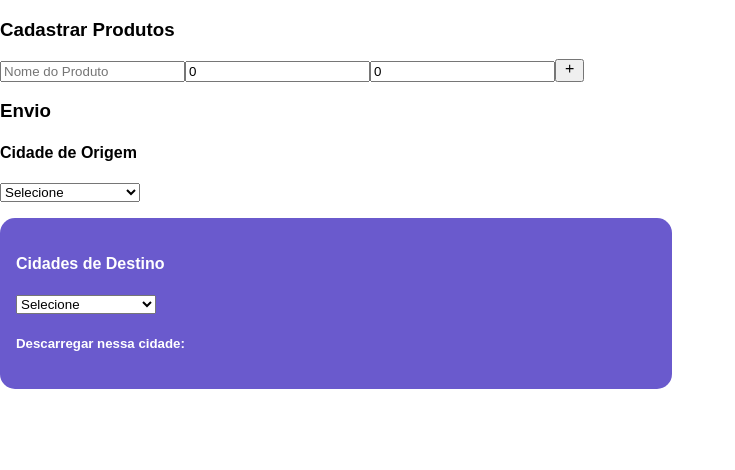
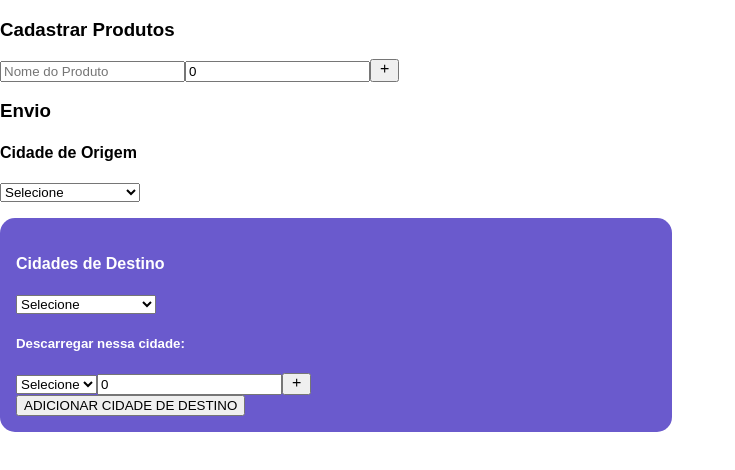
Before and after one commit to EricoBis/transportation-system, a React (Create React App) app: page / in a window 1280 px wide. Shown: the top 470 px of the page, without its empty margins (0-735 px from the left). Built offline with nearby package versions, Linux system fonts and the light colour scheme.

Commit message:
update | CitiesRegister

```diff
--- a/src/components/TransportRegister/CitiesRegister.js
+++ b/src/components/TransportRegister/CitiesRegister.js
@@ -2,11 +2,18 @@ import { useState, useContext, React } from "react";
 import { DataContext } from "../../contexts/DataContext";
 
 import { StyledContainer } from "./style";
+import { MdAdd } from "react-icons/md";
 
 function CitiesRegister({ products }) {
+  const { distanceBetween } = useContext(DataContext);
+  const [destinationList, setDestinationList] = useState([]);
 
   const [origin, setOrigin] = useState("");
   const [destination, setDestination] = useState("");
+
+  const [unloadProducts, setUnloadProducts] = useState([]);
+  const [unloadQuantity, setUnloadQuantity] = useState(0);
+  const [unloadName, setUnloadName] = useState("");
 
   const { cities } = useContext(DataContext);
 
@@ -16,9 +23,52 @@ function CitiesRegister({ products }) {
   const handleSelectDest = (e) => {
     setDestination(e.target.value);
   };
+  const handleUnloadQuantity = (e) => {
+    setUnloadQuantity(e.target.value);
+  };
+  const handleUnloadName = (e) => {
+    setUnloadName(e.target.value);
+  };
+
+  const handleAddUnload = (e) => {
+    if (!unloadQuantity || !unloadName) return;
+    const unload = {
+      name: unloadName,
+      quantity: unloadQuantity,
+    };
+    setUnloadProducts([unload, ...unloadProducts]);
+    setUnloadName("");
+    setUnloadQuantity(0);
+  };
+
+  const handleAddDest = (e) => {
+    if (!origin && !destination && !unloadProducts) return;
+
+    const distance = distanceBetween(origin, destination);
+    const result = {
+      city: destination,
+      distance_from_origin: distance,
+      unload_products: unloadProducts,
+    };
+    setDestinationList(orderByDistance([result, ...destinationList]));
+  };
+
+  const handleForm = (e) => {
+    //TODO
+  }
+
+  const orderByDistance = (destinationList) => {
+    const ordered = destinationList.sort(function (city1, city2) {
+      if (city1.distance_from_origin < city2.distance_from_origin) {
+        return -1;
+      }
+      return true;
+    });
+    return ordered;
+  };
 
   return (
-    <form>
+    <form onSubmit={handleForm}>
       <h3>Envio</h3>
       <div>
         <h4>Cidade de Origem</h4>
@@ -53,9 +103,39 @@ function CitiesRegister({ products }) {
           ) : (
             <h5>Descarregar nessa cidade:</h5>
           )}
-          <div>{}</div>
+          <div>
+            <select value={unloadName} onChange={handleUnloadName}>
+              <option value="">Selecione</option>
+              {products.map((product, index) => {
+                return (
+                  <option value={product.name} key={index}>
+                    {product.name}
+                  </option>
+                );
+              })}
+            </select>
+            <input
+              type="number"
+              value={unloadQuantity}
+              onChange={handleUnloadQuantity}
+              placeholder={"0"}
+            />
+            <button type="button" onClick={handleAddUnload}>
+              <MdAdd />
+            </button>
+          </div>
         </div>
-
+        <button type="button" onClick={handleAddDest}>
+          ADICIONAR CIDADE DE DESTINO
+        </button>
+        {destinationList &&
+          destinationList.map((dest, index) => {
+            return (
+              <p key={index}>
+                {dest.city}-{dest.distance_from_origin}
+              </p>
+            );
+          })}
       </StyledContainer>
     </form>
   );
--- a/src/components/TransportRegister/ProductRegister.js
+++ b/src/components/TransportRegister/ProductRegister.js
@@ -6,7 +6,6 @@ import { MdAdd } from "react-icons/md";
 const initial_value = {
   name: "",
   weight: 0,
-  quantity: 0,
 };
 
 function ProductRegister({products, setProducts}) {
@@ -17,7 +16,6 @@ function ProductRegister({products, setProducts}) {
     return {
       name: input.name,
       weight: input.weight,
-      quantity: input.quantity,
     };
   };
 
@@ -30,12 +28,6 @@ function ProductRegister({products, setProducts}) {
     //TODO REGEX
     let aux = getAux();
     aux.weight = e.target.value;
-    setInput(aux);
-  };
-  const handleQuantity = (e) => {
-    //TODO REGEX
-    let aux = getAux();
-    aux.quantity = e.target.value;
     setInput(aux);
   };
 
@@ -62,12 +54,6 @@ function ProductRegister({products, setProducts}) {
           onChange={handleWeight}
           placeholder={"Peso p/unidade"}
         />
-        <input
-          type="number"
-          value={input.quantity}
-          onChange={handleQuantity}
-          placeholder={"0"}
-        />
         <button type="submit">
           <MdAdd />
         </button>
--- a/src/contexts/DataContext.js
+++ b/src/contexts/DataContext.js
@@ -24,20 +24,25 @@ export const DataProvider = ({ children }) => {
   const [citiesDistances, setCitiesDistances] = useState({});
   const [cities, setCities] = useState([]);
 
-  const consult = (origin, destination, transpMode) => {
+  const transpCost = (distance, transpMode) => {
+    const result = trucks.find((item) => item.id === transpMode);
+    return result.price * distance;
+  };
+
+  const distanceBetween = (origin, destination) => {
     const distance = citiesDistances[origin][destination];
-    const result = trucks.find((item) => item.id === transpMode);
-    const cost = result.price * distance;
-
-    return {
-      distance,
-      cost,
-    };
+    return parseInt(distance);
   };
 
   return (
     <DataContext.Provider
-      value={{ citiesDistances, setCitiesDistances, cities, setCities, consult }}
+      value={{
+        citiesDistances,
+        setCitiesDistances,
+        cities,
+        setCities,
+        distanceBetween,
+      }}
     >
       {children}
     </DataContext.Provider>
--- a/src/pages/tabs/TransportRegister.js
+++ b/src/pages/tabs/TransportRegister.js
@@ -4,7 +4,7 @@ import ProductRegister from "../../components/TransportRegister/ProductRegister"
 
 function TransportRegister() {
   const [products, setProducts] = useState([]);
-  const [data, setData] = useState({});
+
   return (
     <div>
       <ProductRegister products={products} setProducts={setProducts} />
@@ -20,14 +20,19 @@ data=
   origin: "";
   products: [];
   destination: [
-    { city: ""
+    {
+      city: ""
+      distance_from_origin:
       unload_products: [
-        {id:
+        {
+          name:
          quantity:
         }
       ]
     },
-    {}
+    {
+
+    }
   ];
 }
 */
```
